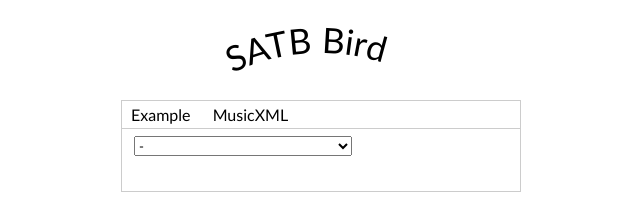
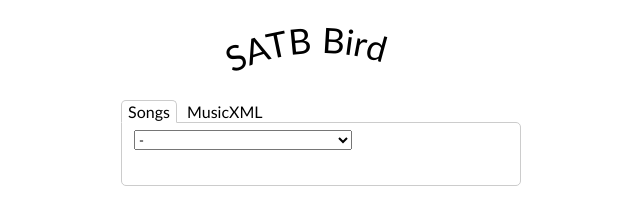
Before and after one commit to dariusf/satb-bird, a plain HTML site: page index.html in a window 1280 px wide. Shown: the whole page, without its empty margins (319-959 px from the left). Drawn offline with Linux system fonts and the light colour scheme.

Commit message:
Real tabs and rounded corners

```diff
--- a/index.html
+++ b/index.html
@@ -24,42 +24,40 @@
         justify-content: center;
       }
 
-      .tab-bar {
-        border: 1px solid #ccc;
-        /* width: 200px; */
-      }
-      .tab-bar button {
-        margin: 3px;
+      .tab-bar button.active {
+        border-top-left-radius: 5px;
+        border-top-right-radius: 5px;
+        border-top: solid #ccc 1px;
+        border-right: solid #ccc 1px;
+        border-left: solid #ccc 1px;
+        border-bottom: solid #fff 1px;
+        margin-bottom: -1px;
       }
 
       button {
         background-color: inherit;
-        /* float: left; */
         border: none;
         outline: none;
         cursor: pointer;
-        /* padding: 14px 16px; */
-        /* transition: 0.3s; */
         font-size: 1em;
       }
 
-      /* .tab-bar  */
       button:hover {
         text-decoration: underline;
       }
 
-      /* .tab-bar button.active { */
-      /* text-decoration: underline; */
-      /* font-weight: bold; */
-      /* } */
-
       .tabcontent {
         display: none;
-        /* width: 200px; */
         height: 50px;
         padding: 6px 12px;
         border: 1px solid #ccc;
-        border-top: none;
+        border-bottom-left-radius: 5px;
+        border-bottom-right-radius: 5px;
+        border-top-right-radius: 5px;
+      }
+
+      fieldset {
+        border-radius: 5px;
       }
     </style>
   </head>
@@ -86,7 +84,7 @@
     <div class="container" id="app">
       <div style="min-width: 400px">
         <div class="tab-bar">
-          <button class="default-open tablinks" onclick="switchToTab(event, 'tab-example')">Example</button>
+          <button class="default-open tablinks" onclick="switchToTab(event, 'tab-example')">Songs</button>
           <button class="tablinks" onclick="switchToTab(event, 'tab-musicxml')">MusicXML</button>
           <!-- <button class="tablinks" onclick="switchToTab(event, 'tab-url')">URL</button> -->
         </div>
```
